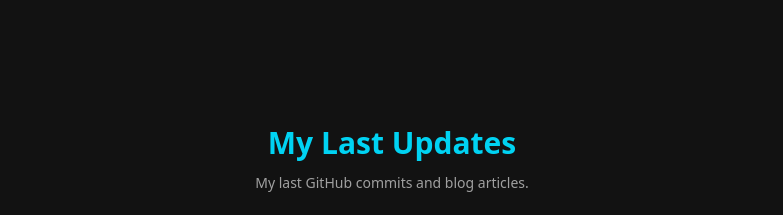
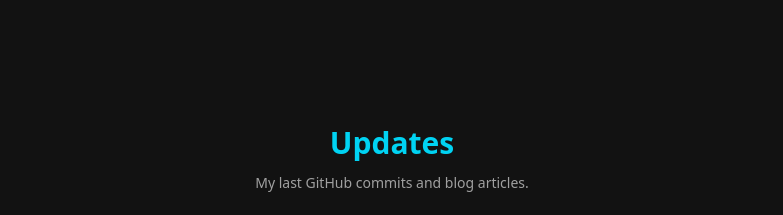
Before and after one commit to DCoelhoo/Portfolio-3.0, a Next.js app: page / in a window 1280 px wide. Shown: the part 4060-4275 px from the top of the page, without its empty margins (248-1031 px from the left). Built offline with nearby package versions, Linux system fonts and the light colour scheme; no server answers.

Commit message:
changed titles

```diff
--- a/components/UpdateFeed.tsx
+++ b/components/UpdateFeed.tsx
@@ -101,7 +101,7 @@
     <section className="py-12">
       {/* New Section Title */}
       <h2 className="text-3xl font-bold text-center text-cyan-400 mb-3">
-        My Last Updates
+        Updates
       </h2>
       <p className="text-center text-white/60 mb-10 text-sm">
         My last GitHub commits and blog articles.
```
